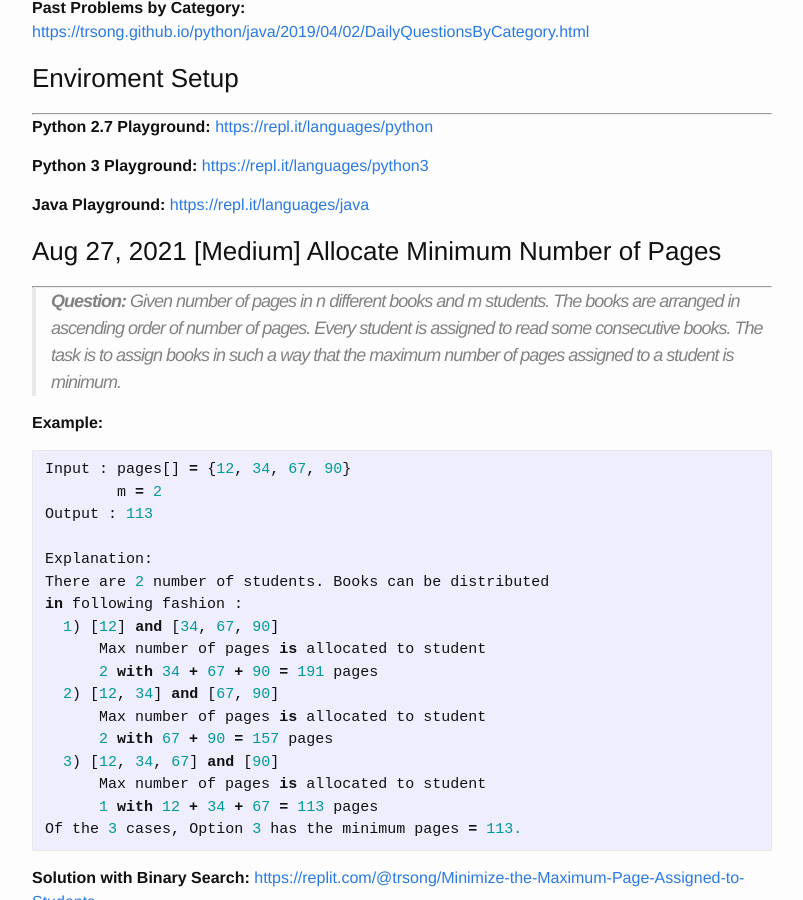
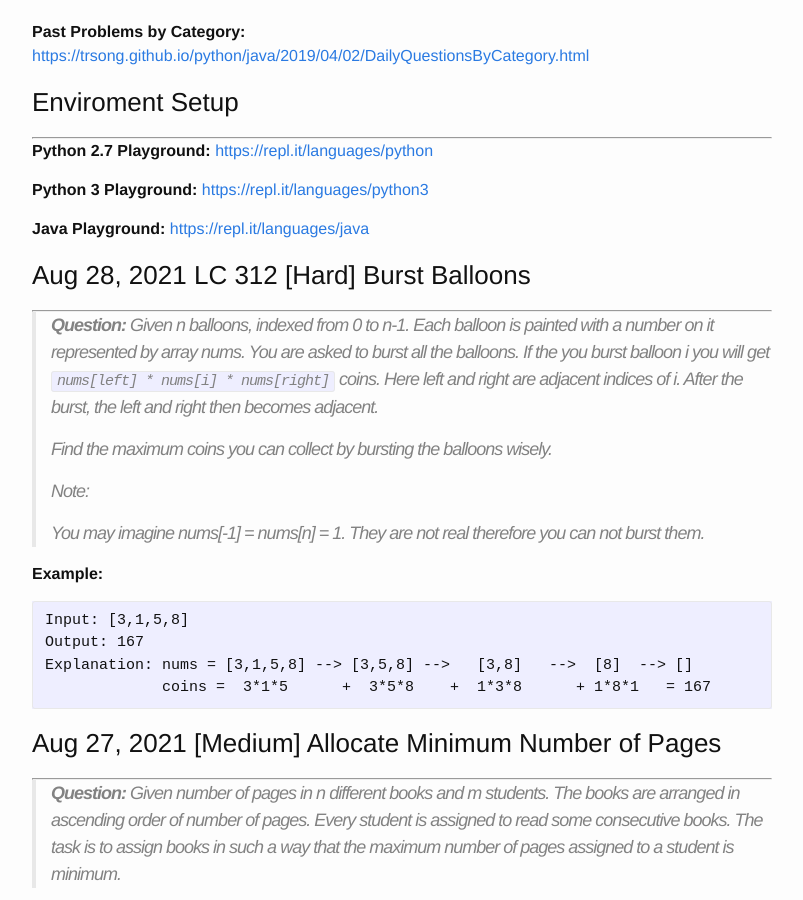
Before and after one commit to trsong/trsong.github.io, a Jekyll site: the page built from _posts/2021-08-01-DailyQuestionsAug.md, in a window 1280 px wide and 900 px high, scrolled down 978 px. Shown: the whole window, without its empty margins (238-1041 px from the left). Built offline with Jekyll 4.4.1, drawn with Linux system fonts in a browser that asks for light colours; some of the changed text lies outside the part shown.

Commit message:
Add Aug 28 question

````diff
--- a/_posts/2021-08-01-DailyQuestionsAug.md
+++ b/_posts/2021-08-01-DailyQuestionsAug.md
@@ -19,6 +19,26 @@ categories: Python/Java
 **Python 3 Playground:** [https://repl.it/languages/python3](https://repl.it/languages/python3)
 
 **Java Playground:** [https://repl.it/languages/java](https://repl.it/languages/java)
+
+
+### Aug 28, 2021 LC 312 \[Hard\] Burst Balloons
+---
+> **Question:** Given n balloons, indexed from 0 to n-1. Each balloon is painted with a number on it represented by array nums. You are asked to burst all the balloons. If the you burst balloon i you will get `nums[left] * nums[i] * nums[right]` coins. Here left and right are adjacent indices of i. After the burst, the left and right then becomes adjacent.
+>
+> Find the maximum coins you can collect by bursting the balloons wisely.
+>
+> Note:
+>
+> You may imagine nums[-1] = nums[n] = 1. They are not real therefore you can not burst them.
+
+**Example:**
+
+```
+Input: [3,1,5,8]
+Output: 167
+Explanation: nums = [3,1,5,8] --> [3,5,8] -->   [3,8]   -->  [8]  --> []
+             coins =  3*1*5      +  3*5*8    +  1*3*8      + 1*8*1   = 167
+```
 
 
 ### Aug 27, 2021 \[Medium\] Allocate Minimum Number of Pages
````
